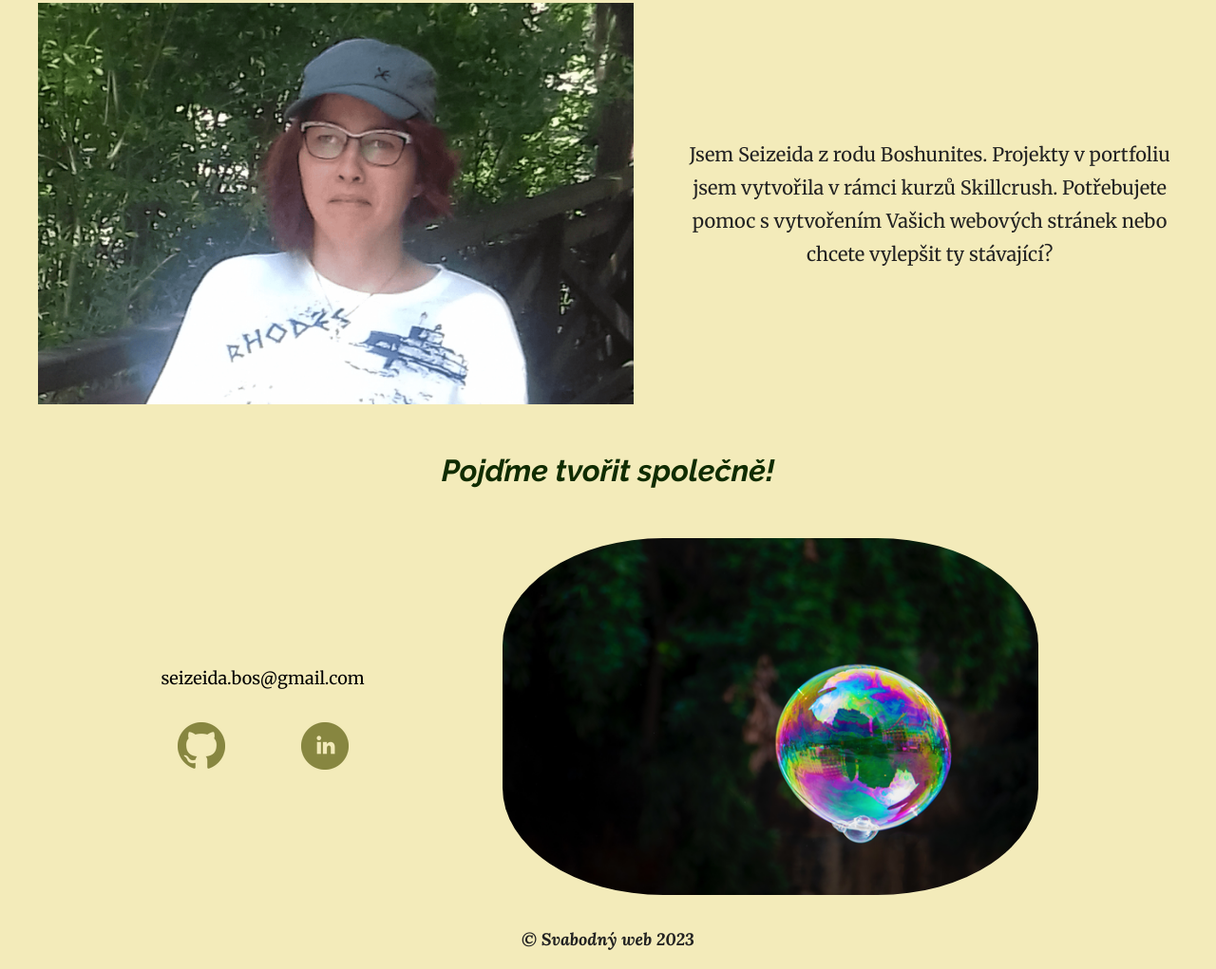
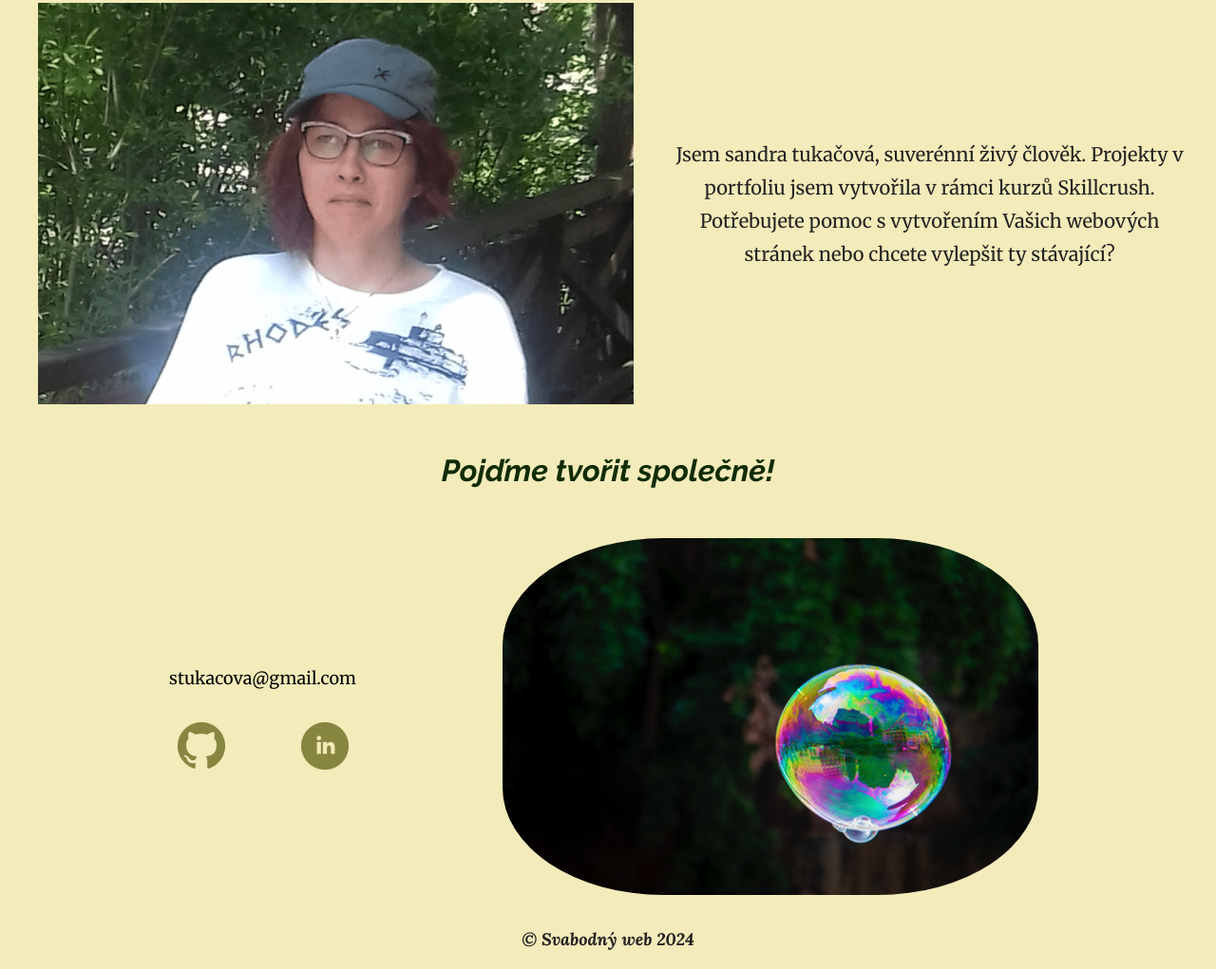
Before and after one commit to sandra-tukacova/svabodny-web, a plain HTML site: page index.html in a window 1280 px wide. Shown: the part 3420-4441 px from the top of the page at 95% size. Drawn offline with nearby package versions, Linux system fonts and the light colour scheme.

Commit message:
Contact update

```diff
--- a/index.html
+++ b/index.html
@@ -187,7 +187,7 @@
         <figure>
           <img src="img/about-me.png" alt="profilová fotografie">
         </figure>
-        <p id="about-info"> Jsem Seizeida z rodu Boshunites. Projekty v portfoliu jsem
+        <p id="about-info"> Jsem sandra tukačová, suverénní živý člověk. Projekty v portfoliu jsem
           vytvořila v rámci kurzů Skillcrush. Potřebujete pomoc s vytvořením Vašich webových stránek nebo chcete
           vylepšit ty stávající?</p>
       </article>
@@ -200,13 +200,13 @@
         <div id="wrapper">
           <div id="info">
             <div id="contact">
-              <p><a href="mailto:seizeida.bos@gmail.com" target="_blank">seizeida.bos@gmail.com</a></p>
+              <p><a href="mailto:stukacova@gmail.com" target="_blank">stukacova@gmail.com</a></p>
             </div>
             <!--end contact-->
 
             <div id="social">
               <figure>
-                <a href="https://github.com/Seizeida-B" target="_blank"><img src="img/gihub-icon.png" alt="Github"></a>
+                <a href="https://github.com/sandra-tukacova" target="_blank"><img src="img/gihub-icon.png" alt="Github"></a>
               </figure>
               <figure>
                 <a href="https://www.linkedin.com" target="_blank"><img src="img/linkedin-icon.png" alt="Linkedin"></a>
@@ -225,7 +225,7 @@
       </section>
 
       <footer>
-        <p>&copy; Svabodný web 2023</p>
+        <p>&copy; Svabodný web 2024</p>
       </footer>
 
   </div>
```
